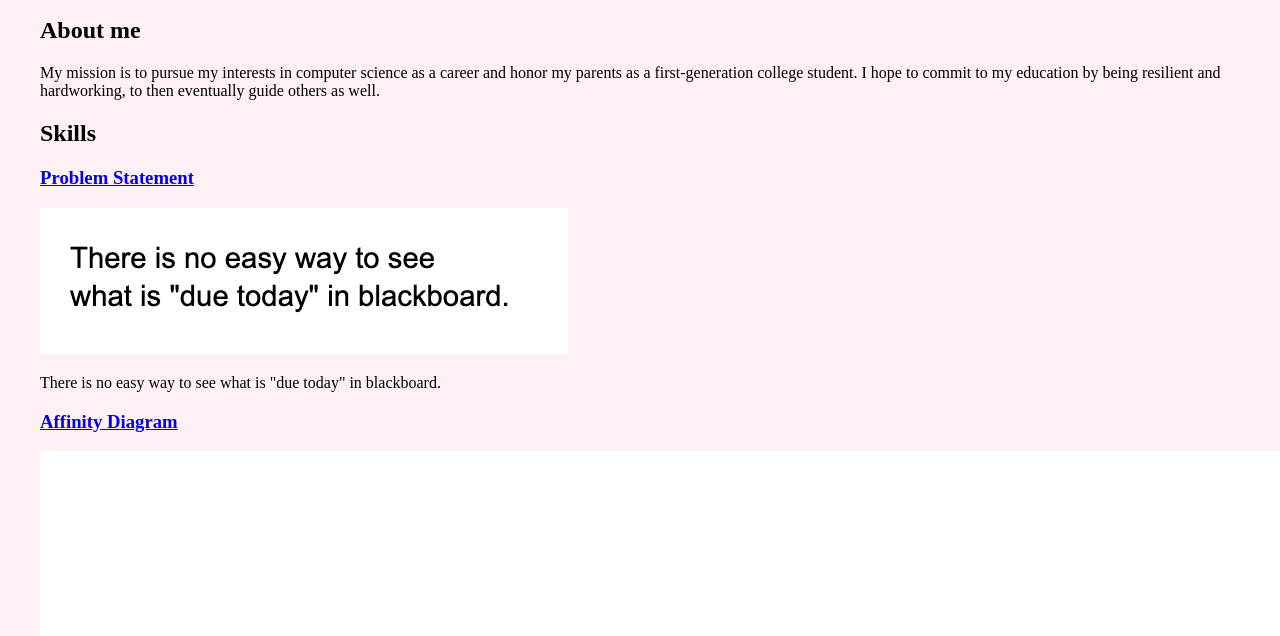
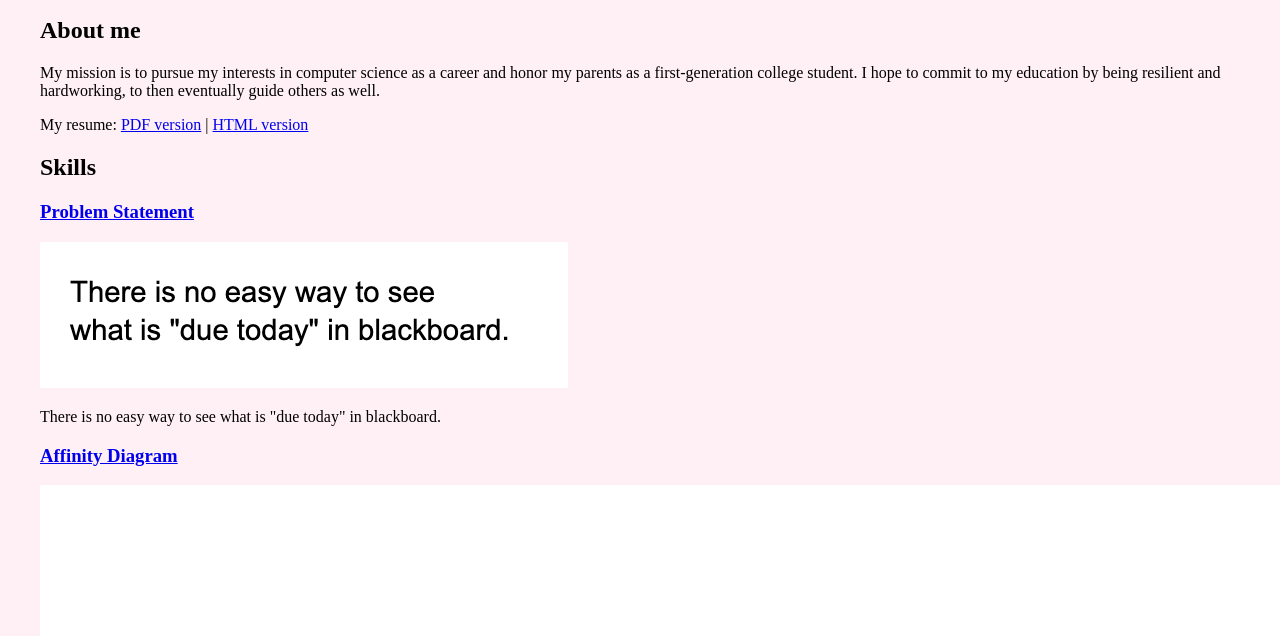
Before and after one commit to ashleyllontop/ashleyllontop.github.io, a plain HTML site: page index.html in a window 1280 px wide. Shown: the part 119-755 px from the top of the page. Drawn offline with Linux system fonts and the light colour scheme.

Commit message:
adding pdf

```diff
--- a/index.html
+++ b/index.html
@@ -10,6 +10,10 @@
         <div class="about">
             <h2>About me</h2>
             <p>My mission is to pursue my interests in computer science as a career and honor my parents as a first-generation college student. I hope to commit to my education by being resilient and hardworking, to then eventually guide others as well.</p>
+            <span>
+                My resume: <a href="files/resume.pdf">PDF version</a>
+                | <a href="resume.html">HTML version</a>
+            </span>
         </div>
         <div class="skills">
             <h2>Skills</h2>
```
